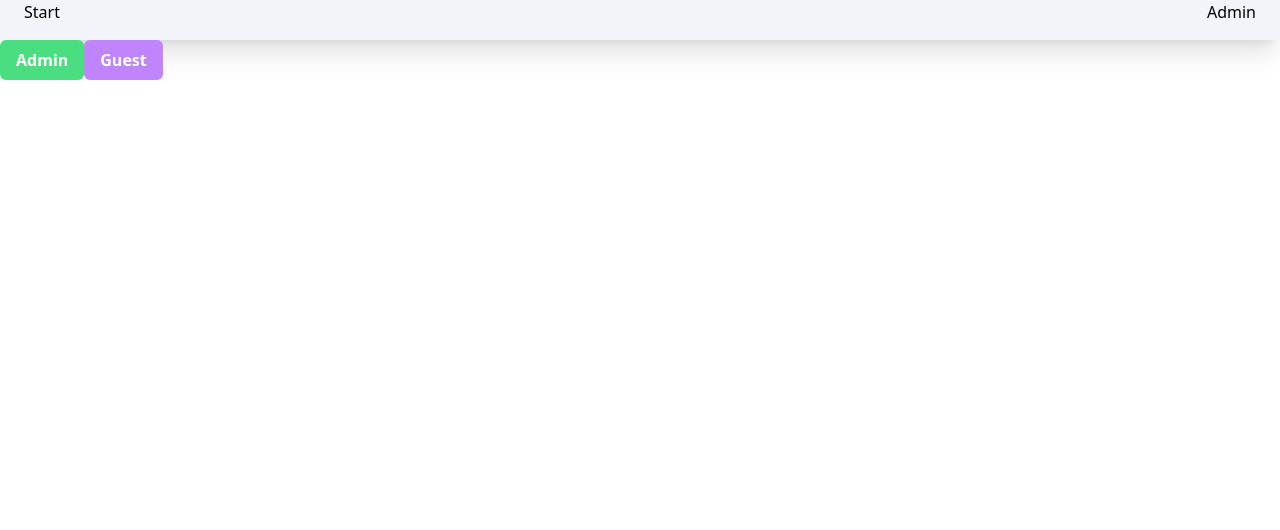
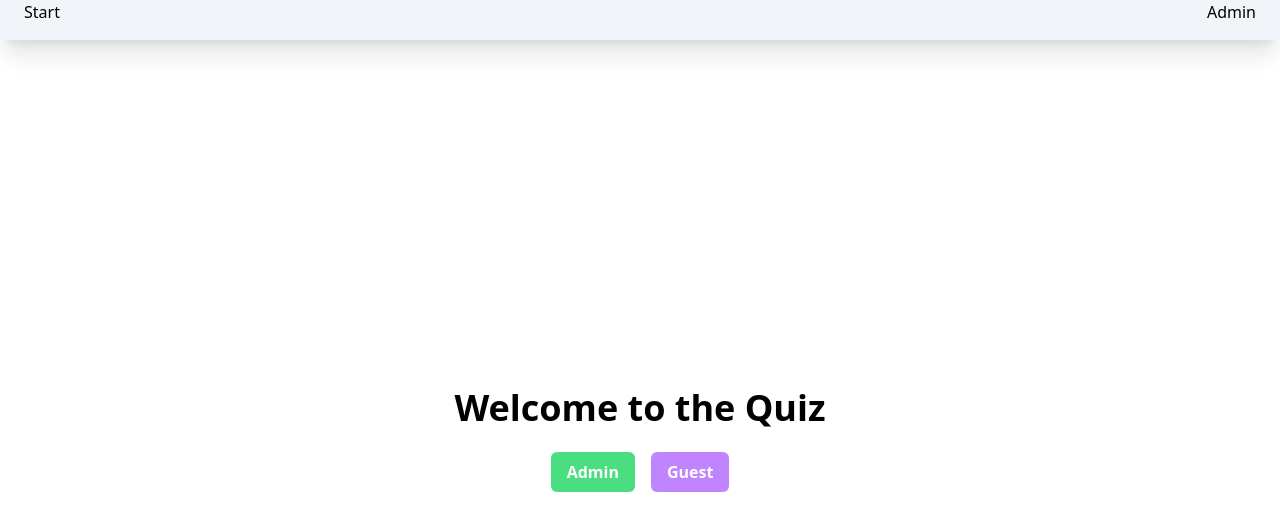
Before and after one commit to Yael353/Quiz, a Next.js app: page / in a window 1280 px wide. Shown: the top 530 px of the page. Built offline with nearby package versions, Linux system fonts and the light colour scheme.

Commit message:
placed stuff in center

```diff
--- a/pages/index.js
+++ b/pages/index.js
@@ -6,6 +6,9 @@ import Navbar from "./components/Navbar";
   return (
     <>
       <Navbar />
+      <div className="flex flex-col items-center justify-center h-screen">
+        <h1 className="text-4xl font-bold mb-6">Welcome to the Quiz</h1>
+        <div className="flex space-x-4">
           <Link
             href="/admin"
             className="inline-block bg-green-400 hover:bg-green-500 text-white font-bold py-2 px-4 rounded-md"
@@ -18,7 +21,9 @@ import Navbar from "./components/Navbar";
           >
             Guest
           </Link>
+        </div>
+      </div>
     </>
   );
 }
-export default Home
+export default Home;
```
Lines whose indentation alone changed are shown as unchanged.
